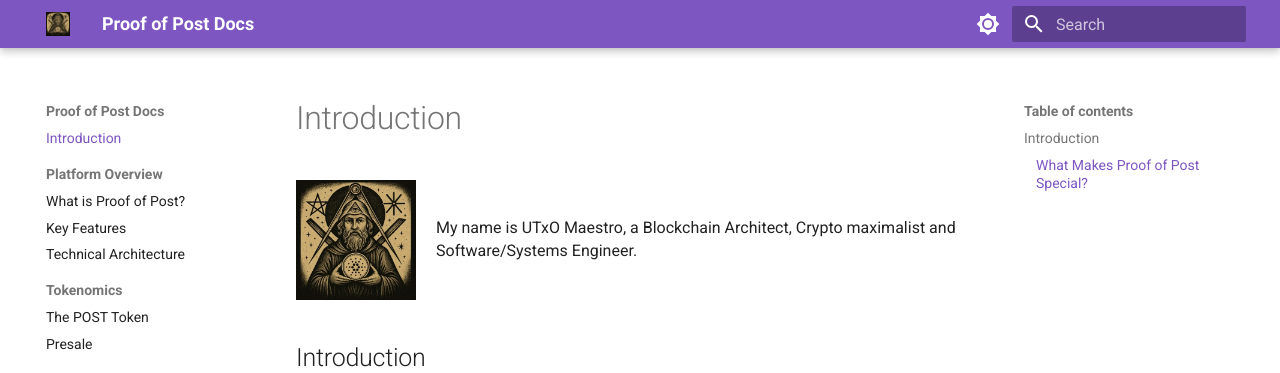
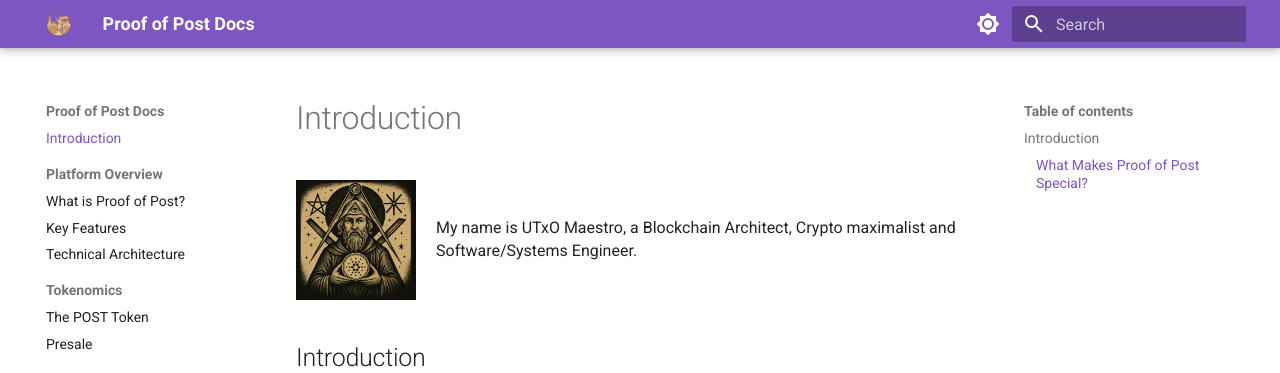
Before and after one commit to CardanoTokenIO/ProoOfPost, an MkDocs documentation site: the page built from docs/README.md, in a window 1280 px wide. Shown: the top 373 px of the page. Built offline with MkDocs 1.6.1 and Material for MkDocs 9.7.7, drawn with Linux system fonts in a browser that asks for light colours.

Commit message:
Update logo and favicon to agora.png
- Change main logo from utxo-maestro-logo.jpg to agora.png
- Change favicon from utxo-maestro-logo.jpg to agora.png
- Copy agora.png to docs/images directory
- New branding with agora theme for Proof of Post
- Consistent logo and favicon using same agora image

```diff
--- a/mkdocs.yml
+++ b/mkdocs.yml
@@ -3,8 +3,8 @@
 site_url: https://CardanoTokenIO.github.io/ProoOfPost/
 theme:
   name: material
-  logo: images/utxo-maestro-logo.jpg
-  favicon: images/utxo-maestro-logo.jpg?v=2
+  logo: images/agora.png
+  favicon: images/agora.png
   palette:
     # Palette toggle for light mode
     - scheme: default
```
Also changed, not shown: docs/images/agora.png (added), images/agora.png (added), site/features/token-ecosystem/index.html, site/getting-started/the-post-token/index.html, site/search/search_index.json.
